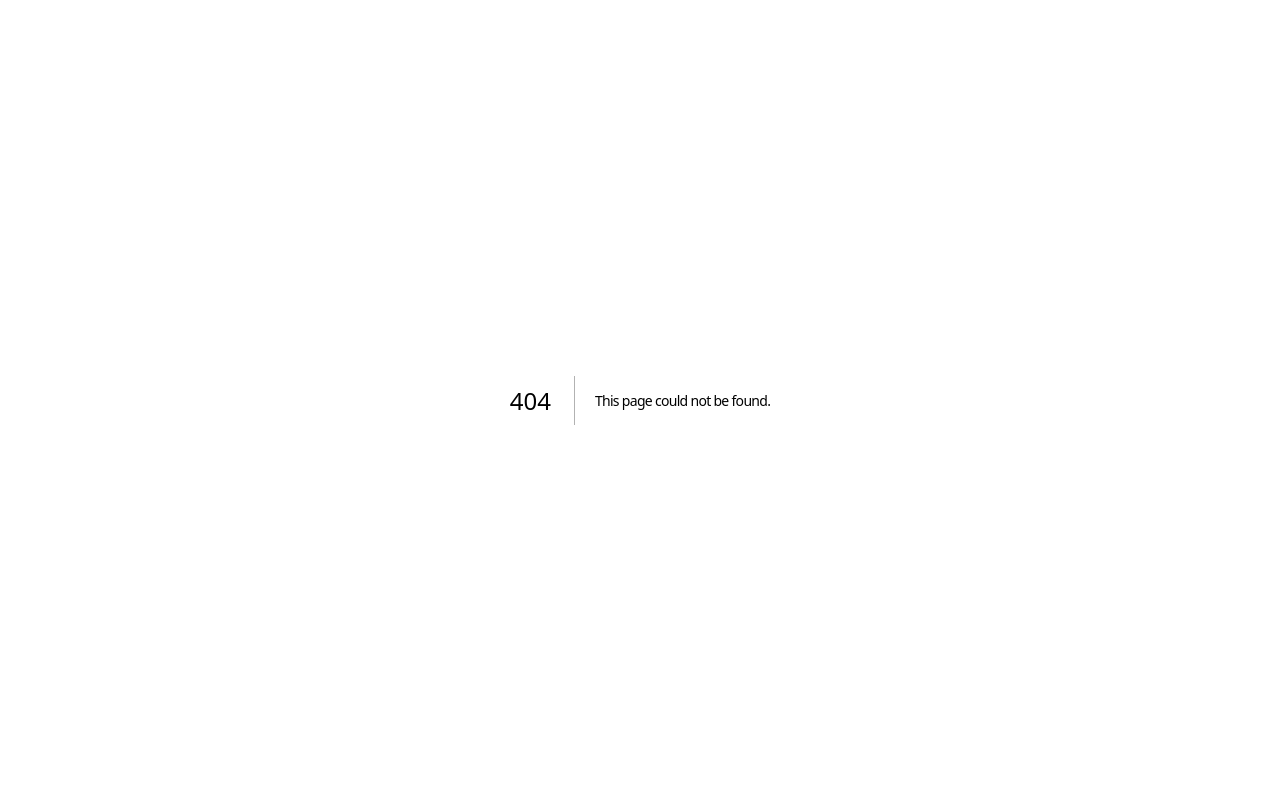
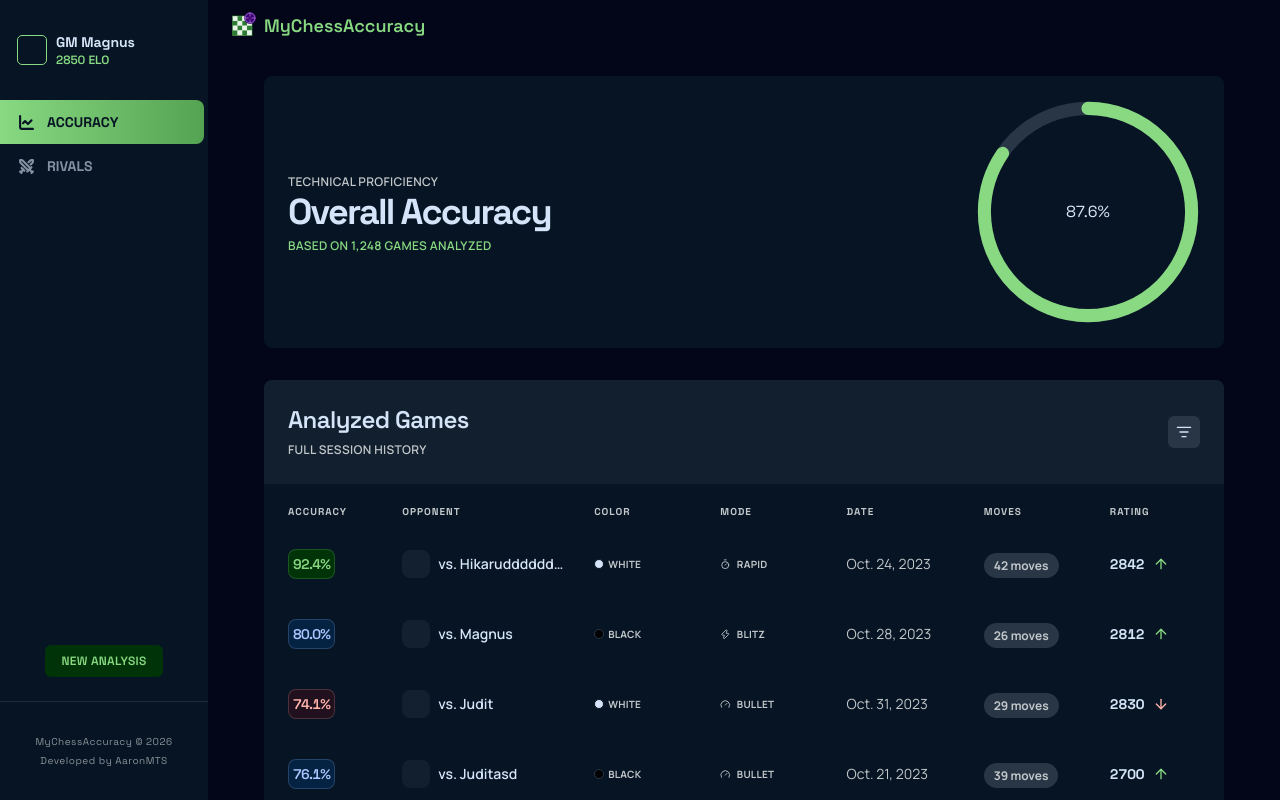
Before and after one commit to AaronMTS/my-chess-accuracy, a Next.js app: page /analyze/1/accuracy in a window 1280 px wide. Before the commit this address had no page. Built offline with nearby package versions, Linux system fonts and the light colour scheme.

Commit message:
removed player/[username] folder and instead moved its contents to analyze/[username]; continued adding designs to /accuracy page

```diff
--- a/app/player/[username]/accuracy/page.tsx
+++ b/app/analyze/[username]/accuracy/page.tsx
@@ -1,4 +1,4 @@
-import { ListFilter } from "lucide-react";
+import { ChevronLeft, ChevronRight, ListFilter } from "lucide-react";
 
 import { spaceGrotesk } from "@/app/fonts";
 import { DummyGames } from "@/types/games";
@@ -9,6 +9,7 @@ import HeaderDesc from "@/components/HeaderDesc";
 import SecondaryButton from "@/components/buttons/SecondaryButton";
 import GamesTableBody from "@/components/accuracy/GamesTableBody";
 import { getCellPadding } from "@/util/table";
+import TableNavButton from "@/components/buttons/TableNavButton";
 
 const DUMMY_GAMES: DummyGames[] = [
   {
@@ -41,6 +42,26 @@ const DUMMY_GAMES: DummyGames[] = [
     moves: 29,
     rating: 2830,
   },
+  {
+    id: 167026850533,
+    accuracy: 76.1,
+    opponent: "Juditasd",
+    color: "black",
+    mode: "bullet",
+    date: "Oct. 21, 2023",
+    moves: 39,
+    rating: 2700,
+  },
+  {
+    id: 167026850531,
+    accuracy: 99,
+    opponent: "Mangus",
+    color: "black",
+    mode: "blitz",
+    date: "Oct. 28, 2023",
+    moves: 26,
+    rating: 2812,
+  },
 ];
 
 const DUMMY_COLUMNS = Object.keys(DUMMY_GAMES[0]);
@@ -51,8 +72,8 @@ export default function AccuracyPage() {
   return (
     <div className="space-y-4 grow max-h-dvh bg-slate-950 overflow-auto">
       <Navbar />
-      <main className="space-y-6 max-w-5xl mx-auto px-6">
-        <OverallAccuracy />
+      <main className="space-y-8 max-w-5xl mx-auto pt-2 pb-8 px-8">
+        <OverallAccuracy overallAccuracy={87.56} />
         <section className="bg-surface rounded-lg overflow-hidden">
           <header className="flex justify-between items-center p-6 bg-surfaceHigh/50">
             <div>
@@ -86,6 +107,17 @@ export default function AccuracyPage() {
             </thead>
             <GamesTableBody games={DUMMY_GAMES} />
           </table>
+          <nav className="flex justify-between items-center bg-surfaceHigh/50 p-6">
+            <span className="text-xs">Showing 5 of 1,248 games</span>
+            <span className="space-x-2">
+              <TableNavButton disabled>
+                <ChevronLeft size={20} />
+              </TableNavButton>
+              <TableNavButton>
+                <ChevronRight size={20} />
+              </TableNavButton>
+            </span>
+          </nav>
         </section>
       </main>
     </div>
--- a/app/analyze/page.tsx
+++ b/app/analyze/page.tsx
@@ -2,13 +2,13 @@ import { spaceGrotesk } from "../fonts";
 import { Zap, UserRound } from "lucide-react";
 
 import Navbar from "@/components/Navbar";
-import CtaButton from "@/components/CtaButton";
+import CtaButton from "@/components/buttons/CtaButton";
 
 export default function AnalyzePage() {
   return (
     <>
       <Navbar />
-      <section className="space-y-6 p-8 mx-auto max-w-lg text-center">
+      <section className="mt-3 space-y-6 p-8 mx-auto max-w-lg text-center md:mt-6">
         <div className="space-y-3">
           <h2 className={spaceGrotesk.className}>Initialize Analysis</h2>
           <p className="text-slate-400 text-sm">
--- a/app/layout.tsx
+++ b/app/layout.tsx
@@ -17,7 +17,7 @@ export default function RootLayout({
       lang="en"
       className={`${manrope.className} bg-surface text-onSurface antialiased`}
     >
-      <body>{children}</body>
+      <body className="min-h-dvh">{children}</body>
     </html>
   );
 }
--- a/next.config.ts
+++ b/next.config.ts
@@ -1,15 +1,5 @@
 import type { NextConfig } from "next";
 
-const nextConfig: NextConfig = {
-  async redirects() {
-    return [
-      {
-        source: "/player",
-        destination: "/",
-        permanent: true,
-      },
-    ];
-  },
-};
+const nextConfig: NextConfig = {};
 
 export default nextConfig;
```
Also changed, not shown: app/analyze/[username]/layout.tsx (renamed from app/player/[username]/layout.tsx).
